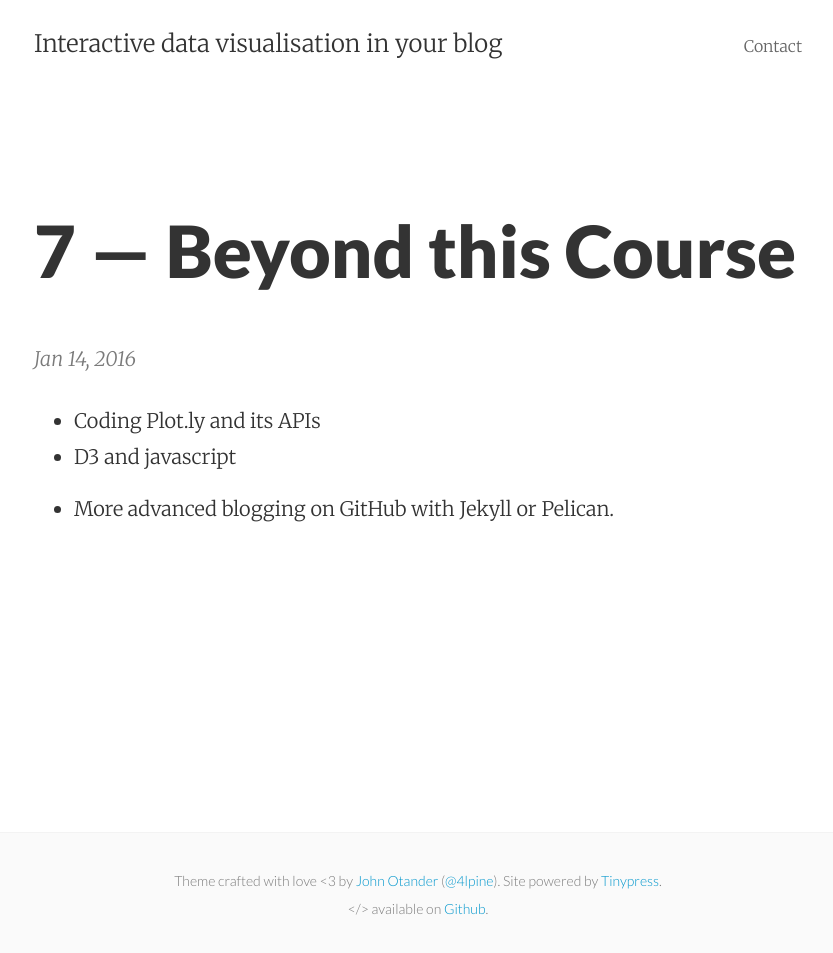
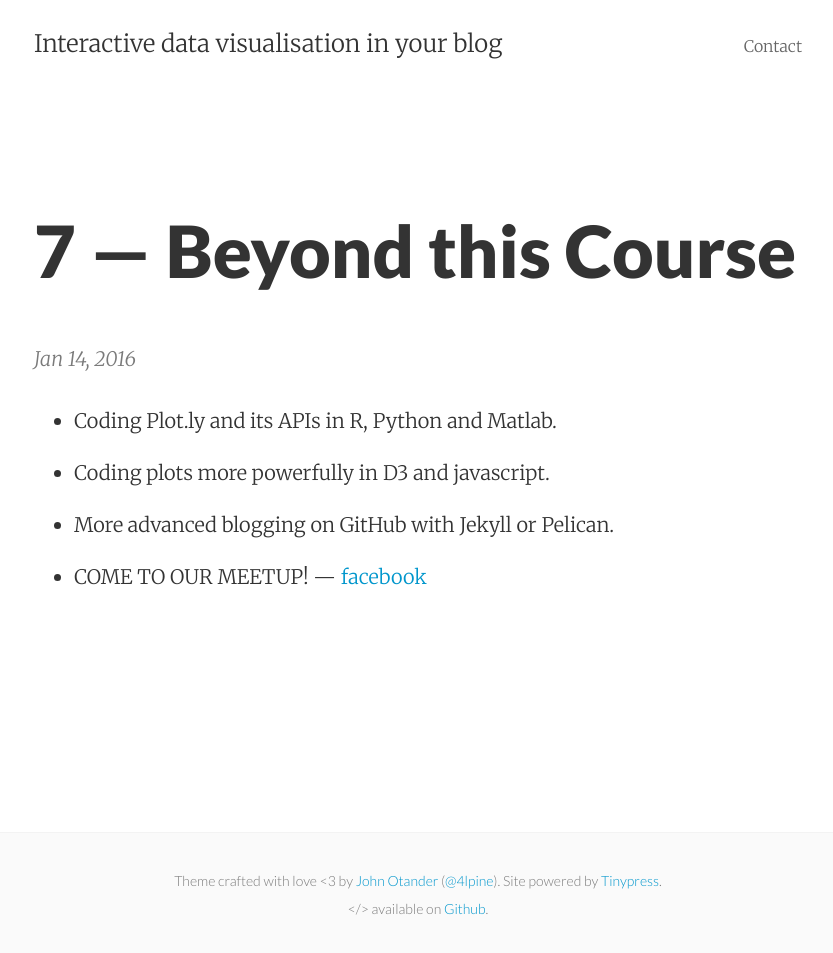
Before and after one commit to dataviz-blog/dataviz-blog.github.io, a Jekyll site: the page built from _posts/2016-01-14-7-beyond-this-course.markdown, in a window 1280 px wide. Shown: the whole page, without its empty margins (222-1055 px from the left). Built offline with Jekyll 4.4.1, drawn with Linux system fonts in a browser that asks for light colours.

Commit message:
Post update: 7 — Beyond this Course

```diff
--- a/_posts/2016-01-14-7-beyond-this-course.markdown
+++ b/_posts/2016-01-14-7-beyond-this-course.markdown
@@ -3,7 +3,10 @@ published: true
 title: 7 — Beyond this Course
 layout: post
 ---
-* Coding Plot.ly and its APIs
-* D3 and javascript
+* Coding Plot.ly and its APIs in R, Python and Matlab.
+
+* Coding plots more powerfully in D3 and javascript.
 
 * More advanced blogging on GitHub with Jekyll or Pelican.
+
+* COME TO OUR MEETUP! — [facebook](https://www.facebook.com/groups/1690932847854289/)
```
